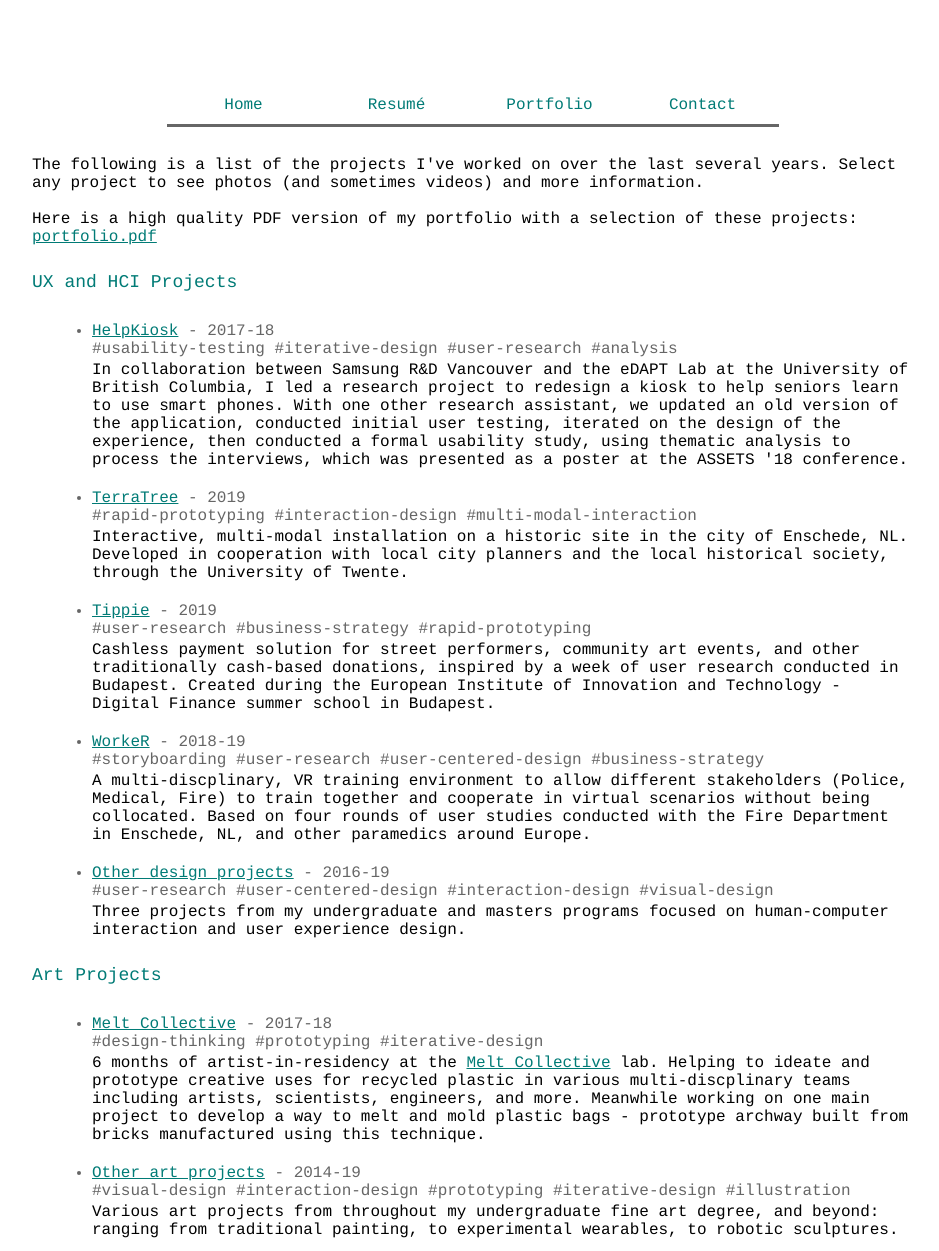
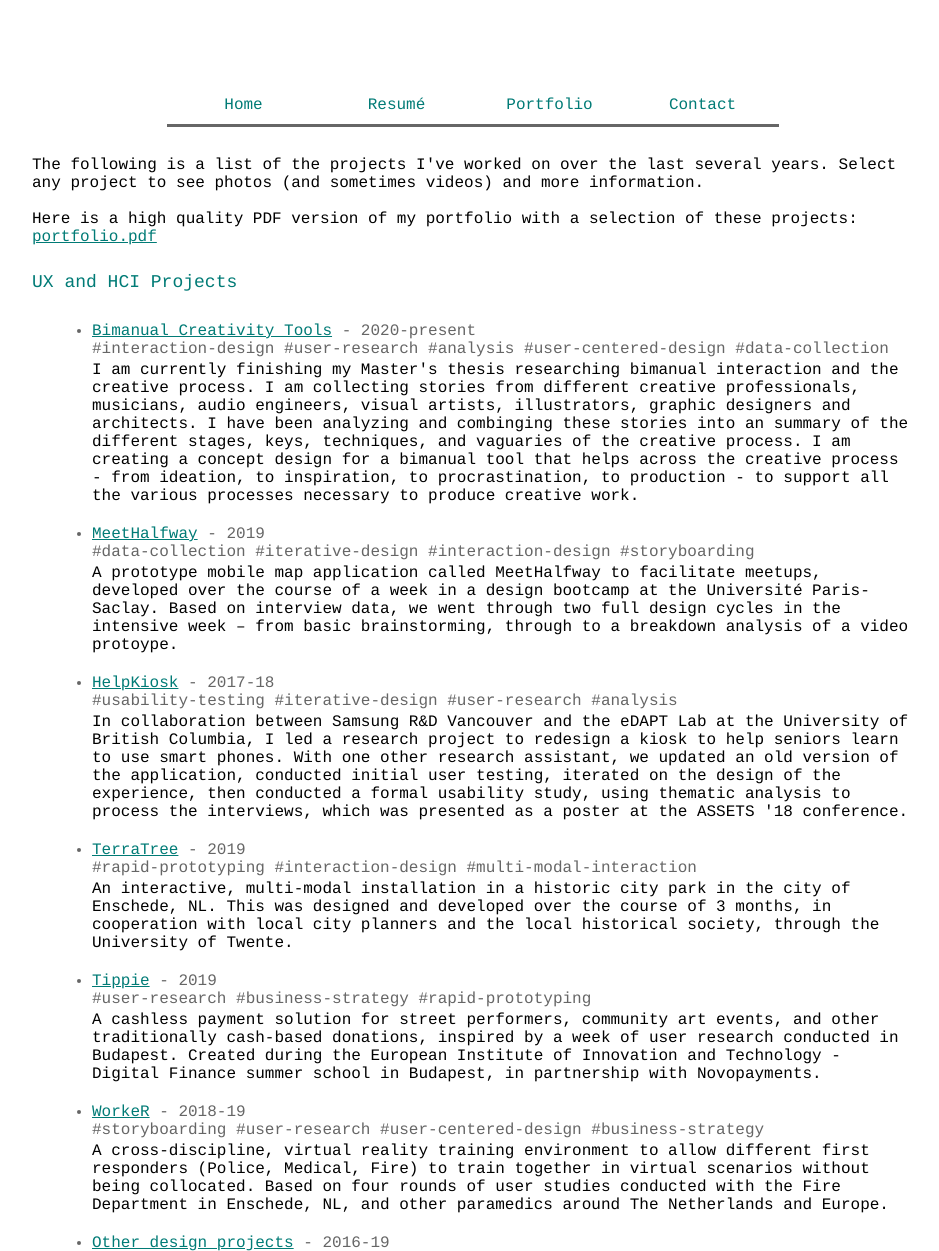
Before and after one commit to zlwilson/zlwilson.github.io, a plain HTML site: page projects.html in a window 1280 px wide. Shown: the top 1251 px of the page, without its empty margins (158-1097 px from the left). Drawn offline with Linux system fonts and the light colour scheme.

Commit message:
hci bootcamp and phrasing

```diff
--- a/projects.html
+++ b/projects.html
@@ -25,32 +25,40 @@
         <p style="margin-top: 30px">The following is a list of the projects I've worked on over the last several years. Select any project to see photos (and sometimes videos) and more information.</br></br>Here is a high quality PDF version of my portfolio with a selection of these projects: <a href="media/portfolio.pdf" download="ZackWilson_Portfolio">portfolio.pdf</a></p>
                 <h2>UX and HCI Projects</h2>
                 <ul>
+                  <li><a href="">Bimanual Creativity Tools</a> - 2020-present<br/>
+                    #interaction-design #user-research #analysis #user-centered-design #data-collection
+                    <p style="margin-top: 3px">I am currently finishing my Master's thesis researching bimanual interaction and the creative process. I am collecting stories from different creative professionals, musicians, audio engineers, visual artists, illustrators, graphic designers and architects. I have been analyzing and combinging these stories into an summary of the different stages, keys, techniques, and vaguaries of the creative process. I am creating a concept design for a bimanual tool that helps across the creative process - from ideation, to inspiration, to procrastination, to production - to support all the various processes necessary to produce creative work.</p>
+                  </li>
+                  <li><a href="projects/hcibootcamp/index.html">MeetHalfway</a> - 2019<br/>
+                    #data-collection #iterative-design #interaction-design #storyboarding
+                    <p style="margin-top: 3px">A prototype mobile map application called MeetHalfway to facilitate meetups, developed over the course of a week in a design bootcamp at the Université Paris-Saclay. Based on interview data, we went through two full design cycles in the intensive week – from basic brainstorming, through to a breakdown analysis of a video protoype.</p>
+                  </li>
                   <li><a href="projects/helpkiosk/index.html">HelpKiosk</a> - 2017-18<br/>
                   	#usability-testing #iterative-design #user-research #analysis
                     <p style="margin-top: 3px">In collaboration between Samsung R&D Vancouver and the eDAPT Lab at the University of British Columbia, I led a research project to redesign a kiosk to help seniors learn to use smart phones. With one other research assistant, we updated an old version of the application, conducted initial user testing, iterated on the design of the experience, then conducted a formal usability study, using thematic analysis to process the interviews, which was presented as a poster at the ASSETS '18 conference.</p>
                   </li>
                   <li><a href="projects/terratree/index.html">TerraTree</a> - 2019<br/>
                     #rapid-prototyping #interaction-design #multi-modal-interaction
-                	<p style="margin-top: 3px">Interactive, multi-modal installation on a historic site in the city of Enschede, NL. Developed in cooperation with local city planners and the local historical society, through the University of Twente.</p>
+                	<p style="margin-top: 3px">An interactive, multi-modal installation in a historic city park in the city of Enschede, NL. This was designed and developed over the course of 3 months, in cooperation with local city planners and the local historical society, through the University of Twente.</p>
                 	</li>
                   <li><a href="projects/tippie/index.html">Tippie</a> - 2019<br/>
                     #user-research #business-strategy #rapid-prototyping
-                    <p style="margin-top: 3px">Cashless payment solution for street performers, community art events, and other traditionally cash-based donations, inspired by a week of user research conducted in Budapest. Created during the European Institute of Innovation and Technology - Digital Finance summer school in Budapest.</p>
+                    <p style="margin-top: 3px">A cashless payment solution for street performers, community art events, and other traditionally cash-based donations, inspired by a week of user research conducted in Budapest. Created during the European Institute of Innovation and Technology - Digital Finance summer school in Budapest, in partnership with Novopayments.</p>
                   </li>
                   <li><a href="projects/worker/index.html">WorkeR</a> - 2018-19<br/>
                     #storyboarding #user-research #user-centered-design #business-strategy
-                    <p style="margin-top: 3px">A multi-discplinary, VR training environment to allow different stakeholders (Police, Medical, Fire) to train together and cooperate in virtual scenarios without being collocated. Based on four rounds of user studies conducted with the Fire Department in Enschede, NL, and other paramedics around Europe.</p>
+                    <p style="margin-top: 3px">A cross-discipline, virtual reality training environment to allow different first responders (Police, Medical, Fire) to train together in virtual scenarios without being collocated. Based on four rounds of user studies conducted with the Fire Department in Enschede, NL, and other paramedics around The Netherlands and Europe.</p>
                   </li>
                   <li><a href="projects/design/index.html">Other design projects</a> - 2016-19<br/>
                     #user-research #user-centered-design #interaction-design #visual-design
-                    <p style="margin-top: 3px">Three projects from my undergraduate and masters programs focused on human-computer interaction and user experience design.</p>
+                    <p style="margin-top: 3px">Several more projects and examples from my undergraduate and masters programs focused on human-computer interaction and user experience design.</p>
                   </li>
                 </ul>
                 <h2>Art Projects</h2>
                 <ul>
                   <li><a href="projects/melt/index.html">Melt Collective</a> - 2017-18<br/>
                   	#design-thinking #prototyping #iterative-design
-                    <p style="margin-top: 3px">6 months of artist-in-residency at the <a href="http://www.meltcollective.com" target="blank">Melt Collective</a> lab. Helping to ideate and prototype creative uses for recycled plastic in various multi-discplinary teams including artists, scientists, engineers, and more. Meanwhile working on one main project to develop a way to melt and mold plastic bags - prototype archway built from bricks manufactured using this technique.</p>
+                    <p style="margin-top: 3px">Project from a 6 month artist residency at the <a href="http://www.meltcollective.com" target="blank">Melt Collective</a> lab, helping to ideate and prototype creative uses for recycled plastic. I also joined various multi-discplinary teams including artists, scientists, engineers, and more. My main project involved exploring ways to melt and mold plastic bags, and building a prototype archway from bricks manufactured using this technique.</p>
                   </li>
                   <li><a href="projects/artworks/index.html">Other art projects</a> - 2014-19<br/>
                   	#visual-design #interaction-design #prototyping #iterative-design #illustration
```
